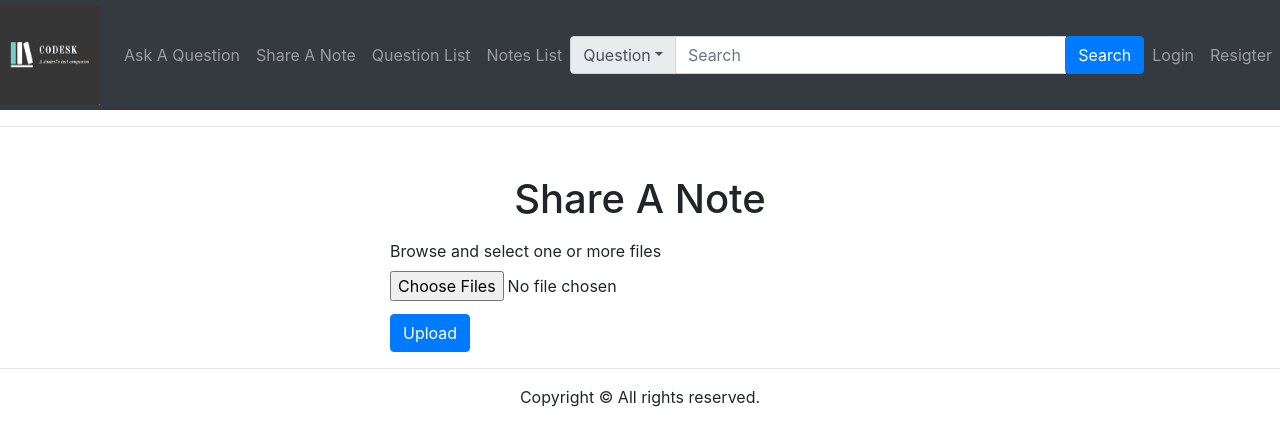
After one commit to Dixdy/Codesk, a Django app: page /uploadnotes/ in a window 1280 px wide. The commit adds this page. Shown: the top 446 px of the page. Run offline with Django 3.2, Linux system fonts and the light colour scheme; some libraries are stand-ins or nearby versions.

Commit message:
Added Share A Note Made minor changes to Ask A Question

```diff
--- a/Codesk/templates/base.html
+++ b/Codesk/templates/base.html
@@ -33,7 +33,7 @@
             </li>
 
             <li class="nav-item">
-              <a class="nav-link" href="">Share A Note</a>
+              <a class="nav-link" href="{% url 'uploadnotes' %}">Share A Note</a>
             </li>
               <li class="nav-item">
                 <a class="nav-link" href="{% url 'questionlist' %}">Question List</a>
@@ -114,5 +114,6 @@
             id.innerHTML= $this.text();
         }
     </script>
+    {% block extrascript %} {% endblock %}
 </body>
 </html>
--- /dev/null
+++ b/Codesk/templates/uploader/multiple.html
@@ -0,0 +1,45 @@
+{% extends "base.html" %}
+{% load widget_tweaks %}
+
+{% block extrascript %}
+    <script>
+        function showAlert(){
+            if($("#myAlert").find("div#myAlert2").length==0){
+                $("#myAlert").append("<div class='alert alert-success alert-dismissable' id='myAlert2'> <button type='button' class='close' data-dismiss='alert'  aria-hidden='true'>&times;</button> Success! Question sent successfully.</div>");
+            }
+            $("#myAlert").css("display", "");
+        }
+    </script>
+
+{% endblock %}
+
+{% block content %}
+<body>
+<div class="mt-5 text-center">
+    <h1>Share A Note</h1>
+</div>
+<div style="width: 500px; margin: auto;">
+    <fieldset name="Multiple Files Upload">
+        {% if msg %} {% autoescape off %} {{ msg }} {% endautoescape %} {% endif %}
+        <form method="POST" action="/uploadnotes/" enctype="multipart/form-data">
+            {% csrf_token %}
+            <fieldset class="form-group">
+                <div class="custom-file my-2">
+            <dl>
+                <label>Browse and select one or more files</label>
+                <input type="file" name="files" autocomplete="off" required multiple>
+            </dl>
+                </div>
+            </fieldset>
+                <button type="submit" class = "btn btn-primary" value="showAlert" onclick="showAlert();"> Upload </button>
+                <div class="container" style="display:none;" id="myAlert">
+                    <div class="alert alert-success alert-dismissable" id="myAlert2">
+                        <button type="button" class="close" data-dismiss="alert" aria-hidden="true">&times;</button>
+                        Success! Notes uploaded successfully.
+                    </div>
+                </div>
+        </form>
+    </fieldset>
+</div>
+</body>
+{% endblock %}
--- a/Codesk/uploader/forms.py
+++ b/Codesk/uploader/forms.py
@@ -6,3 +6,7 @@ class ImageFileForm(forms.ModelForm):
     class Meta:
         model = ImageFile
         fields = ('image', )
+
+class UploadFileForm(forms.Form):
+    file = forms.FileField()
+    files = forms.FileField(widget=forms.ClearableFileInput(attrs={'multiple': True}))
--- a/Codesk/uploader/urls.py
+++ b/Codesk/uploader/urls.py
@@ -3,4 +3,5 @@ from uploader import views
 
 urlpatterns = [
     path('uploadquestion/',views.uploadquestion,name="uploadquestion"),
+    path('uploadnotes/',views.upload_multiple_files,name="uploadnotes"),
 ]
--- a/Codesk/uploader/views.py
+++ b/Codesk/uploader/views.py
@@ -1,17 +1,23 @@
 from django.shortcuts import render, redirect
-from uploader.forms import ImageFileForm
+from uploader.forms import ImageFileForm, UploadFileForm
 from uploader.models import ImageFile
 import pytesseract
+from django.http import HttpResponseRedirect
+from django.views.decorators.csrf import ensure_csrf_cookie
 
 def uploadquestion(request):
     data = dict()
     pytesseract.pytesseract.tesseract_cmd = 'C:\Program Files\Tesseract-OCR\\tesseract.exe'
     image_form = ImageFileForm(request.POST or None, request.FILES or None)
     print(image_form.is_valid())
+
+    if ImageFile.objects.count() > 0:
+        ImageFile.objects.all().delete()
+
     if image_form.is_valid():
         image = image_form.save()
         image.execute_and_save_ocr()
-        redirect('home')
+        redirect('uploadquestion')
     image_last = ImageFile.objects.last()
     image_list = ImageFile.objects.all().order_by('-id')
 
@@ -19,3 +25,22 @@ def uploadquestion(request):
     data['image_list'] = image_list
     data['image_last'] = image_last
     return render(request, "uploader/index.html", data)
+
+@ensure_csrf_cookie
+def upload_multiple_files(request):
+    if request.method == 'POST':
+        form = UploadFileForm(request.POST, request.FILES)
+        files = request.FILES.getlist('files')
+        if form.is_valid():
+            for f in files:
+                handle_uploaded_file(f)
+            context = {'msg' : '<span style="color: green;">File successfully uploaded</span>'}
+            return render(request, "uploader/multiple.html", context)
+    else:
+        form = UploadFileForm()
+    return render(request, 'uploader/multiple.html', {'form': form})
+
+def handle_uploaded_file(f):
+    with open(f.name, 'wb+') as destination:
+        for chunk in f.chunks():
+            destination.write(chunk)
```
Also changed, not shown: Codesk/templates/uploader/index.html (+19 -6 lines), Codesk/db.sqlite3.
